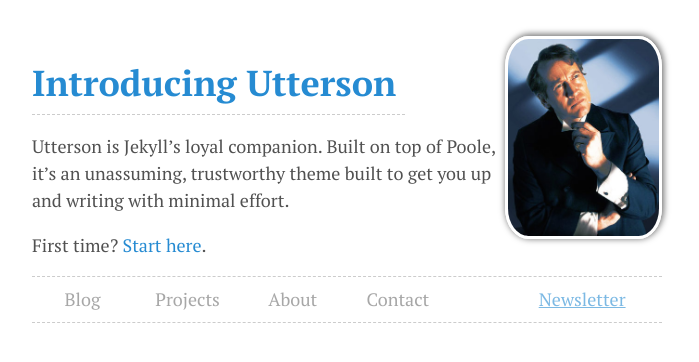
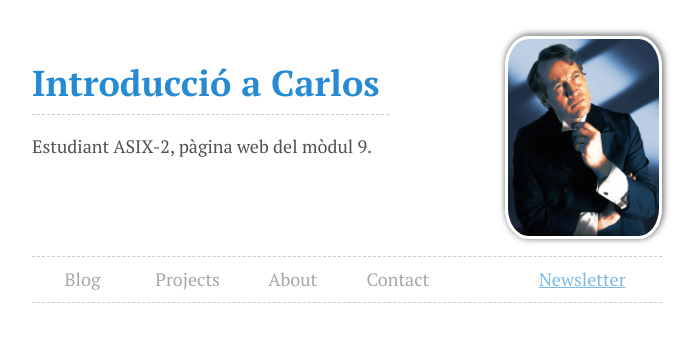
Before and after one commit to Chumachos/Chumachos.github.io, a Jekyll site: the page built from index.html, in a window 1280 px wide. Shown: the top 362 px of the page, without its empty margins (293-992 px from the left). Built offline with Jekyll 4.4.1, drawn with Linux system fonts in a browser that asks for light colours.

Commit message:
Edit v1.2.3

```diff
--- a/_includes/content/home-about.md
+++ b/_includes/content/home-about.md
@@ -1,7 +1,5 @@
-# About Utterson
+# Carlos Hormigo
 
-*The Strange Case of Dr. Jekyll and Mr. Hyde* tells the story of a lawyer investigating the connection of two persons, Dr. Henry Jekyll and Mr. Edward Hyde. This lawyer is Mr. Gabriel John Utterson, a loyal friend of Jekyll's and Hyde's (and, soon enough, a loyal friend of yours, as well).
+*Nascut a Sant Cugat, és un estudiant d'informàtica macu, simpàtic i eixerit.
 
-Utterson is devoted to reason and common sense. He consistently seeks to preserve order and decorum, does not gossip, and guards his friends’ reputations as though they were his own. Because of this, the novel (and your personal blog) are viewed through his observant but unassuming perspective.
-
-Summoned by Poole, Utterson's role is advise and help Jekyll. It does so by furnishing a fully-functional yet minimal blog focused on you and your writing.
+No és un noi de parlar gaire, així que, si el dispenseu, aquesta serà tota la informació que podreu llegir sobre ell.
--- a/_includes/content/home-intro.md
+++ b/_includes/content/home-intro.md
@@ -1,6 +1,4 @@
 
-# [Introducing Utterson](/)
+# [Introducció a Carlos](/)
 
-Utterson is Jekyll's loyal companion. Built on top of Poole, it's an unassuming, trustworthy theme built to get you up and writing with minimal effort.
-
-First time? [Start here](http://utterson.alidcastano.com/introducing-utterson).
+Estudiant ASIX-2, pàgina web del mòdul 9.
--- a/_includes/content/home-projects.md
+++ b/_includes/content/home-projects.md
@@ -1,9 +1,8 @@
 
-# Here's what I've been working on
+# Actualment estic treballant en els següents projectes
 
-* ### Investigating the connection between Jekyll and Hyde
-    * I'm on a quest to investigate the identity of Hyde, as I fear that he is blackmailing Jekyll.
+* ### Construir una pàgina web
+    * Tot i que no està gaire avançada, és un projecte de futur
 
-
-* ### [(Another Sample Project)](http://utterson.alidcastano.com/)
-    * Just working on changing the world, no big deal.
+* ### Publicitat d'un bon joc: [slither](slither.io/)
+    * Bones tardes entretingudes
```
